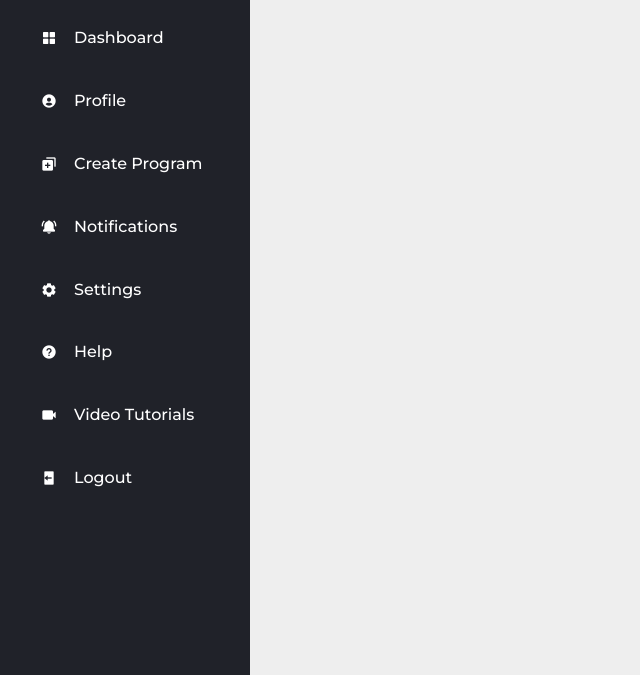
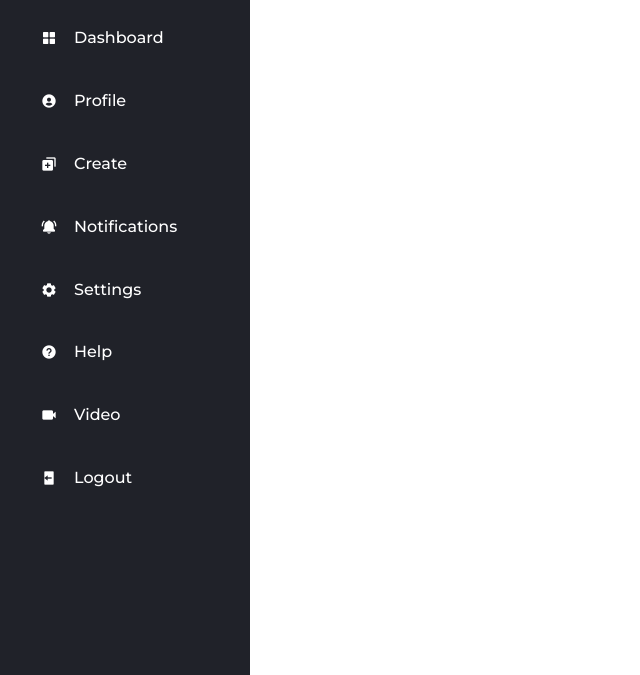
Before and after one commit to Sid00721/Fitboard-Main, a plain HTML site: page FitBoard/Home_Page/Home_Page.html in a window 1280 px wide. Both pictures are taken after a click on the icon 40 px from the left and 31 px from the top of the page. Shown: the part 125-800 px from the top of the page, without its empty margins (0-640 px from the left). Drawn offline with nearby package versions, Linux system fonts and the light colour scheme.

Commit message:
commit on "main"

```diff
--- a/FitBoard/Home_Page/Home_Page.css
+++ b/FitBoard/Home_Page/Home_Page.css
@@ -34,6 +34,7 @@
 .sidebar.active ~ .main_content {
 	left:250px;
 	width: calc(100% - 25px);
+	opacity: 0;
 }
 
 .sidebar #btn {
@@ -124,12 +125,13 @@
 	line-height: 50px;
 }
 
+
 .sidebar .Nav_Item {
-	display: none;
+	opacity: 0;
 }
 
 .sidebar.active .Nav_Item {
-	display: initial;
+	opacity: 1;
 }
 
 .sidebar ul li .tooltip {
@@ -162,8 +164,9 @@
 	transition: all 0.5s ease;
 	width: calc(100%-80px);
 	padding: 1rem;
+	opacity: 1;
+}
 
-}
 
 .container {
 	display: flex;
--- a/FitBoard/Home_Page/Home_Page.html
+++ b/FitBoard/Home_Page/Home_Page.html
@@ -66,9 +66,9 @@
                 <li>
                     <a href="#">
                         <i class="bx bxs-duplicate"></i>
-                        <span class="Nav_Item">Create Program</span>
+                        <span class="Nav_Item">Create </span>
                     </a>
-                    <span class="tooltip">Create Program</span>
+                    <span class="tooltip">Create </span>
                 </li>
                 <li>
                     <a href="#">
@@ -94,9 +94,9 @@
                 <li>
                     <a href="#">
                         <i class="bx bxs-video"></i>
-                        <span class="Nav_Item">Video Tutorials</span>
+                        <span class="Nav_Item">Video</span>
                     </a>
-                    <span class="tooltip">Video Tutorials</span>
+                    <span class="tooltip">Video</span>
                 </li>
                 <li>
                     <a href="#">
```
